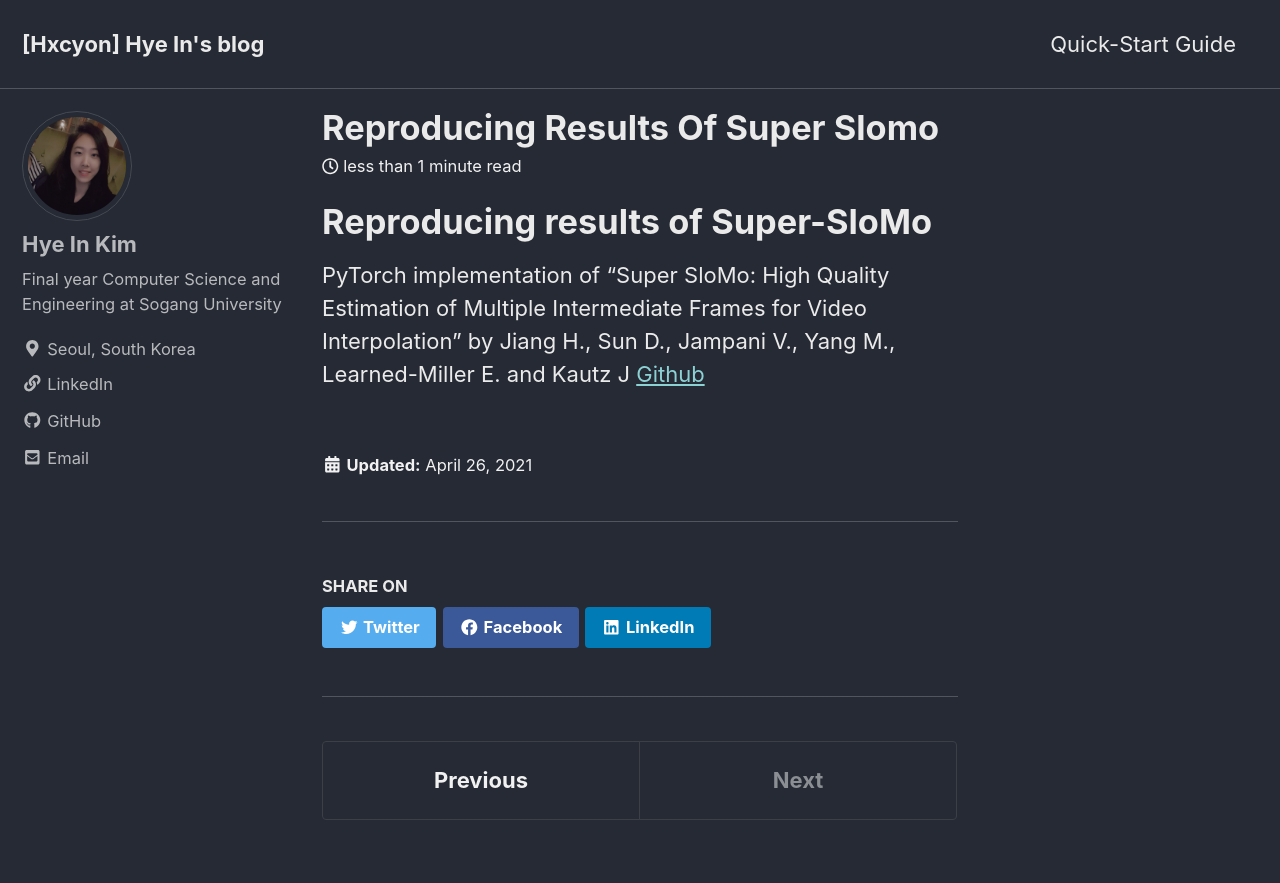
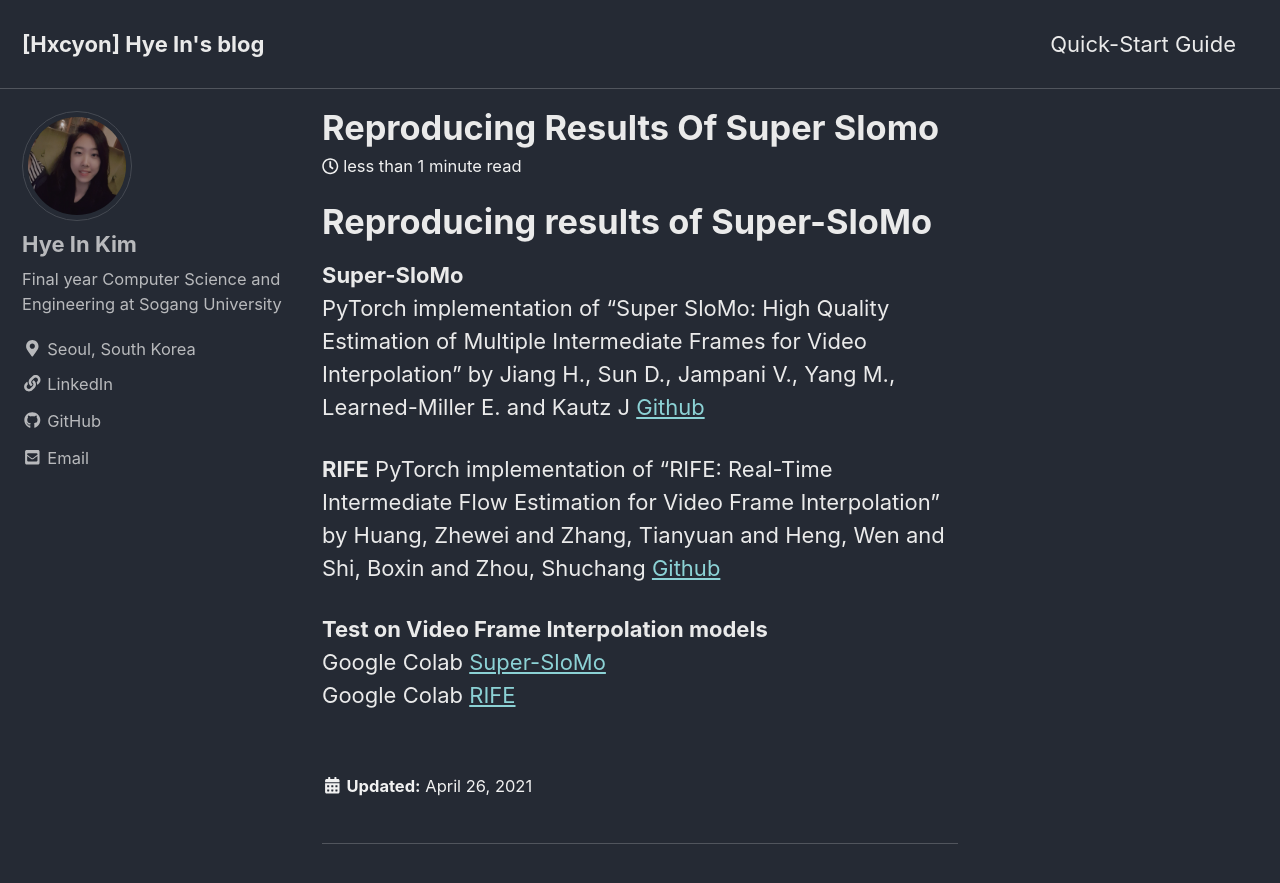
Before and after one commit to hxcyon/hxcyon.github.io, a Jekyll site: the page built from _posts/2021-04-26-Reproducing-results-of-Super-SloMo.md, in a window 1280 px wide and 900 px high. Shown: the top 883 px of the window. Built offline with Jekyll 4.4.1, drawn with Linux system fonts in a browser that asks for light colours; cached includes are drawn as plain includes; nearby versions of some CDN libraries.

Commit message:
colab code stage 2

```diff
--- a/_posts/2021-04-26-Reproducing-results-of-Super-SloMo.md
+++ b/_posts/2021-04-26-Reproducing-results-of-Super-SloMo.md
@@ -1,3 +1,12 @@
 # Reproducing results of Super-SloMo
 
+**Super-SloMo**
 PyTorch implementation of "Super SloMo: High Quality Estimation of Multiple Intermediate Frames for Video Interpolation" by Jiang H., Sun D., Jampani V., Yang M., Learned-Miller E. and Kautz J [Github](https://github.com/avinashpaliwal/Super-SloMo)
+
+**RIFE**
+PyTorch implementation of "RIFE: Real-Time Intermediate Flow Estimation for Video Frame Interpolation" by Huang, Zhewei and Zhang, Tianyuan and Heng, Wen and Shi, Boxin and Zhou, Shuchang [Github](https://github.com/hzwer/arXiv2020-RIFE)
+
+
+**Test on Video Frame Interpolation models**
+Google Colab [Super-SloMo](https://drive.google.com/file/d/1ZLRiG26bDlaaMpCwX-esh6EkAr7L47p7/view?usp=sharing)
+Google Colab [RIFE](https://drive.google.com/file/d/1ZLRiG26bDlaaMpCwX-esh6EkAr7L47p7/view?usp=sharing)
```
